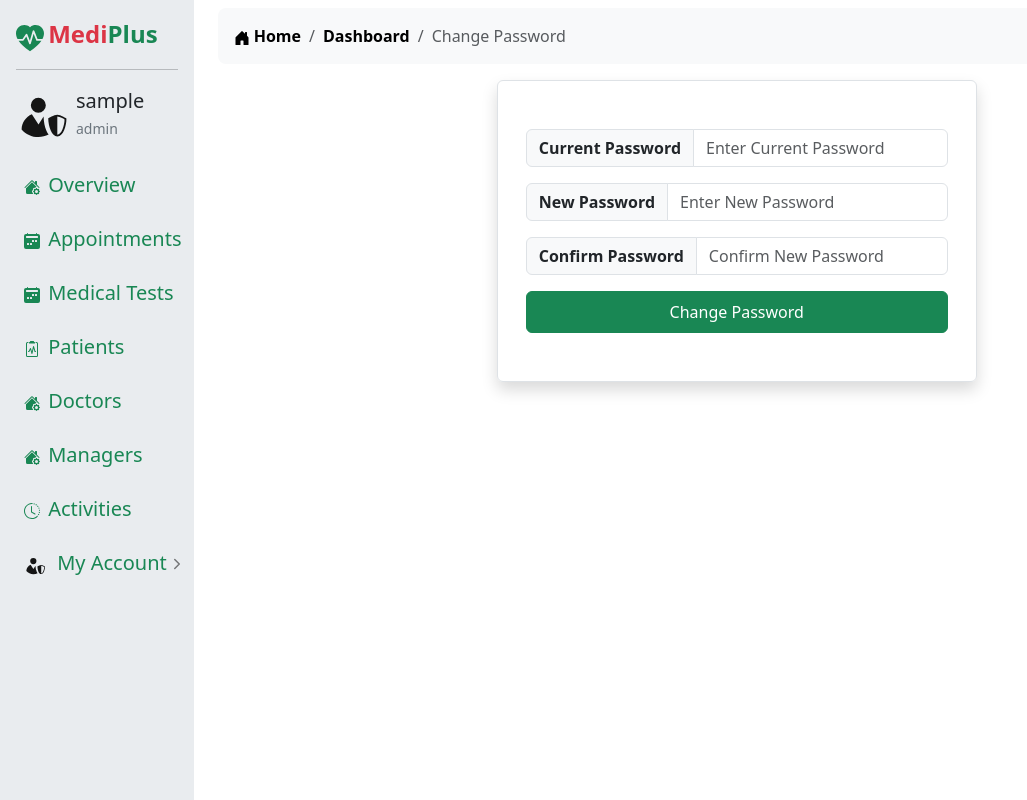
After one commit to alfa-echo-niner-ait/mediplus, a Flask app: page /dashboard/manager/change_password in a window 1280 px wide. The commit adds this page. Shown: the whole page, without its empty margins (0-1027 px from the left). Run offline with Flask 3, Linux system fonts and the light colour scheme; the visitor is signed in with stand-in values (Sample User, id 1); some libraries are stand-ins or nearby versions.

Commit message:
Added manager password change and some new sections

```diff
--- a/src/error/handlers.py
+++ b/src/error/handlers.py
@@ -19,6 +19,12 @@ def error_404(error):
     return render_template('error/error.html', error=error, code=code), 404
 
 
+@error.app_errorhandler(405)
+def error_405(error):
+    code = 405
+    return render_template('error/error.html', error=error, code=code), 405
+
+
 @error.app_errorhandler(500)
 def error_500(error):
     code = 500
--- a/src/manager/forms.py
+++ b/src/manager/forms.py
@@ -1,7 +1,18 @@
 from flask_wtf import FlaskForm
-from wtforms import SelectField, SubmitField, DateField
-from wtforms.validators import DataRequired
+from wtforms import SelectField, SubmitField, DateField, PasswordField
+from wtforms.validators import DataRequired, EqualTo
 from datetime import date
+
+
+class ChangePasswordForm(FlaskForm):
+    current_password = PasswordField('Current Password',
+                             validators=[DataRequired()])
+    new_password = PasswordField('New Password',
+                             validators=[DataRequired()])
+    confirm_password = PasswordField('Confirm Password',
+                                validators=[DataRequired(), EqualTo('new_password')])
+
+    submit = SubmitField('Change Password')
 
 
 class SortForm(FlaskForm):
--- a/src/manager/routes.py
+++ b/src/manager/routes.py
@@ -1,7 +1,9 @@
 from flask import Blueprint, render_template, redirect, url_for, flash, request
-from flask_login import login_required
+from flask_login import login_required, current_user
 from src.users.models import Users, User_Logs
-from src.manager.forms import SortForm
+from src.manager.forms import SortForm, ChangePasswordForm
+from src import db, hash_manager
+from src.public.utils import get_datetime
 
 
 manager = Blueprint('manager', __name__)
@@ -10,7 +12,53 @@ manager = Blueprint('manager', __name__)
 @manager.route('/dashboard/manager')
 @login_required
 def dashboard():
-    return render_template('manager/dashboard.html')
+    return render_template('manager/dashboard.html', title='Manager Dashboard')
+
+
+@manager.route('/dashboard/manager/managers')
+@login_required
+def managers():
+    return render_template('manager/managers.html', title='Managers')
+
+
+@manager.route('/dashboard/manager/doctors')
+@login_required
+def doctors():
+    return render_template('manager/doctors.html', title='Doctors')
+
+
+@manager.route('/dashboard/manager/patients')
+@login_required
+def patients():
+    return render_template('manager/patients.html', title='Patients')
+
+
+@manager.route('/dashboard/manager/change_password', methods=['GET', 'POST'])
+@login_required
+def change_password():
+    form = ChangePasswordForm()
+
+    if form.validate_on_submit():
+        current_password = form.current_password.data
+        if hash_manager.check_password_hash(current_user.password_hash, current_password):
+            new_password = form.confirm_password.data
+            password_hash = hash_manager.generate_password_hash(new_password).decode('utf-8')
+
+            user = Users.query.filter_by(id=current_user.id).first()
+            user.password_hash = password_hash
+
+            date, time = get_datetime()
+            new_log = User_Logs(current_user.id, 'Change Password', date, time)
+            db.session.add(new_log)
+            db.session.commit()
+
+            flash("Password changed successfully!", category="success")
+            return redirect(url_for('manager.dashboard'))
+        else:
+            flash("Sorry, current password didn't match!", category="danger")
+
+    return render_template('manager/change_password.html', form=form, title='Change Password')
+
 
 
 @manager.route('/dashboard/manager/logs', methods=['GET', 'POST'])
--- a/src/public/routes.py
+++ b/src/public/routes.py
@@ -126,6 +126,10 @@ def reset_password(username, token):
 
                 user.password_hash = password_hash
                 user.token = ""
+
+                date, time = get_datetime()
+                new_log = User_Logs(user.id, 'Change Password', date, time)
+                db.session.add(new_log)
                 db.session.commit()
 
                 flash('Password changed successfully! Login to continue.', category='success')
--- a/src/templates/layout/layout_manager.html
+++ b/src/templates/layout/layout_manager.html
@@ -25,7 +25,7 @@
 
 <body>
     <main class="wrapper" role="main">
-        <aside class="sidebar p-3 bg-light">
+        <aside class="sidebar p-3 bg-body-secondary">
             <div class="d-flex flex-column">
                 <a class="navbar-brand me-3" href="{{ url_for('public.index') }}">
                     <svg width="28" height="28" fill="#198754" viewBox="0 0 16 16">
@@ -40,11 +40,23 @@
                 </a>
 
                 <hr>
+                <div class="navbar-brand mb-3">
+                    <img src="{{ url_for('static', filename='avatars/manager/manager.svg') }}"
+                        width="60" class="rounded-pill float-start" alt="😊">
+                    <div class="fs-5 d-none d-sm-inline">
+                        {{ current_user.username }}
+                    </div>
+                    <br>
+                    <div class="small text-secondary d-none d-sm-inline">
+                        {{ current_user.role }}
+                    </div>
+                </div>
+
                 <!-- Sidebar Options Start -->
                 <ul class="nav flex-column me-3">
                     <li class="nav-item mb-2">
                         <a href="{{ url_for('public.dashboard') }}"
-                            class="navbar-brand nav-link rounded p-2 text-success" id="side_overview">
+                            class="navbar-brand nav-link text-success rounded p-2" id="side_overview">
                             <svg width="16" height="16" fill="currentColor" class="bi">
                                 <path
                                     d="M7.293 1.5a1 1 0 0 1 1.414 0L11 3.793V2.5a.5.5 0 0 1 .5-.5h1a.5.5 0 0 1 .5.5v3.293l2.354 2.353a.5.5 0 0 1-.708.708L8 2.207 1.354 8.854a.5.5 0 1 1-.708-.708z" />
@@ -69,6 +81,17 @@
 
                     <li class="nav-item mb-2">
                         <a href="#" class="navbar-brand nav-link text-success rounded p-2">
+                            <svg width="16" height="16" fill="currentColor" class="bi" viewBox="0 0 16 16">
+                                <path
+                                    d="M3.5 0a.5.5 0 0 1 .5.5V1h8V.5a.5.5 0 0 1 1 0V1h1a2 2 0 0 1 2 2v11a2 2 0 0 1-2 2H2a2 2 0 0 1-2-2V3a2 2 0 0 1 2-2h1V.5a.5.5 0 0 1 .5-.5m9.954 3H2.545c-.3 0-.545.224-.545.5v1c0 .276.244.5.545.5h10.91c.3 0 .545-.224.545-.5v-1c0-.276-.244-.5-.546-.5M8.5 7a.5.5 0 0 0-.5.5v1a.5.5 0 0 0 .5.5h1a.5.5 0 0 0 .5-.5v-1a.5.5 0 0 0-.5-.5zm3 0a.5.5 0 0 0-.5.5v1a.5.5 0 0 0 .5.5h1a.5.5 0 0 0 .5-.5v-1a.5.5 0 0 0-.5-.5zM3 10.5v1a.5.5 0 0 0 .5.5h1a.5.5 0 0 0 .5-.5v-1a.5.5 0 0 0-.5-.5h-1a.5.5 0 0 0-.5.5m3.5-.5a.5.5 0 0 0-.5.5v1a.5.5 0 0 0 .5.5h1a.5.5 0 0 0 .5-.5v-1a.5.5 0 0 0-.5-.5z" />
+                            </svg>
+                            <span class="ps-1 fs-5 d-none d-sm-inline">Medical Tests</span>
+                        </a>
+                    </li>
+
+                    <li class="nav-item mb-2">
+                        <a href="{{ url_for('manager.patients') }}"
+                            class="navbar-brand nav-link text-success rounded p-2" id="side_patient">
                             <svg width="16" height="16" class="bi" fill="currentColor" viewBox="0 0 16 16">
                                 <path
                                     d="M9.5 0a.5.5 0 0 1 .5.5.5.5 0 0 0 .5.5.5.5 0 0 1 .5.5V2a.5.5 0 0 1-.5.5h-5A.5.5 0 0 1 5 2v-.5a.5.5 0 0 1 .5-.5.5.5 0 0 0 .5-.5.5.5 0 0 1 .5-.5z" />
@@ -82,7 +105,8 @@
                     </li>
 
                     <li class="nav-item mb-2">
-                        <a href="#" class="navbar-brand nav-link text-success rounded p-2">
+                        <a href="{{ url_for('manager.doctors') }}"
+                            class="navbar-brand nav-link text-success rounded p-2" id="side_doctor">
                             <svg width="16" height="16" fill="currentColor" class="bi">
                                 <path
                                     d="M7.293 1.5a1 1 0 0 1 1.414 0L11 3.793V2.5a.5.5 0 0 1 .5-.5h1a.5.5 0 0 1 .5.5v3.293l2.354 2.353a.5.5 0 0 1-.708.708L8 2.207 1.354 8.854a.5.5 0 1 1-.708-.708z" />
@@ -96,7 +120,8 @@
                     </li>
 
                     <li class="nav-item mb-2">
-                        <a href="#" class="navbar-brand nav-link text-success rounded p-2">
+                        <a href="{{ url_for('manager.managers') }}"
+                            class="navbar-brand nav-link text-success rounded p-2" id="side_manager">
                             <svg width="16" height="16" fill="currentColor" class="bi">
                                 <path
                                     d="M7.293 1.5a1 1 0 0 1 1.414 0L11 3.793V2.5a.5.5 0 0 1 .5-.5h1a.5.5 0 0 1 .5.5v3.293l2.354 2.353a.5.5 0 0 1-.708.708L8 2.207 1.354 8.854a.5.5 0 1 1-.708-.708z" />
@@ -129,16 +154,23 @@
                             data-bs-target="#account-collapse" aria-expanded="false" href="">
                             <img src="{{ url_for('static', filename='avatars/manager/manager.svg') }}" width="25"
                                 class="rounded-pill" alt="😊">
-                            <span class="ps-1 fs-5 d-none d-sm-inline">{{ current_user.username }}</span>
+                            <span class="ps-1 fs-5 d-none d-sm-inline">My Account</span>
                         </a>
                         <div class="collapse ms-3" id="account-collapse">
                             <ul class="btn-toggle-nav list-unstyled">
                                 <li><a href="#" class="fs-6 text-success text-decoration-none mb-3">Update Profile</a>
                                 </li>
-                                <li><a href="#" class="fs-6 text-success text-decoration-none mb-3">Change Password</a>
+                                <li>
+                                    <a href="{{ url_for('manager.change_password') }}" class="fs-6 text-success text-decoration-none mb-3">
+                                        Change Password
+                                    </a>
                                 </li>
-                                <li><a href="{{ url_for('public.logout') }}"
-                                        class="fs-6 text-danger text-decoration-none">Logout</a></li>
+                                <li>
+                                    <a href="{{ url_for('public.logout') }}"
+                                        class="fs-6 text-danger text-decoration-none">
+                                        Logout
+                                    </a>
+                                </li>
                             </ul>
                         </div>
                     </li>
--- a/src/templates/layout/layout_public.html
+++ b/src/templates/layout/layout_public.html
@@ -44,6 +44,11 @@
                         <li class="nav-item">
                             <a class="nav-link" aria-current="page" href="{{ url_for('public.dashboard') }}">
                                 Dashboard
+                            </a>
+                        </li>
+                        <li class="nav-item">
+                            <a class="nav-link text-danger" aria-current="page" href="{{ url_for('public.logout') }}">
+                                Logout
                             </a>
                         </li>
 
--- /dev/null
+++ b/src/templates/manager/change_password.html
@@ -0,0 +1,82 @@
+{% extends 'layout/layout_manager.html' %}
+
+
+{% block content %}
+    <div class="container">
+        <nav aria-label="breadcrumb">
+            <ol class="breadcrumb breadcrumb-chevron p-3 bg-body-tertiary rounded-3">
+                <li class="breadcrumb-item">
+                    <a class="link-body-emphasis fw-semibold text-decoration-none" href="{{ url_for('public.index') }}">
+                        <svg width="16" height="16" fill="currentColor" class="bi" viewBox="0 0 16 16">
+                            <path
+                                d="M6.5 14.5v-3.505c0-.245.25-.495.5-.495h2c.25 0 .5.25.5.5v3.5a.5.5 0 0 0 .5.5h4a.5.5 0 0 0 .5-.5v-7a.5.5 0 0 0-.146-.354L13 5.793V2.5a.5.5 0 0 0-.5-.5h-1a.5.5 0 0 0-.5.5v1.293L8.354 1.146a.5.5 0 0 0-.708 0l-6 6A.5.5 0 0 0 1.5 7.5v7a.5.5 0 0 0 .5.5h4a.5.5 0 0 0 .5-.5" />
+                        </svg>
+                        Home
+                    </a>
+                </li>
+                <li class="breadcrumb-item">
+                    <a class="link-body-emphasis fw-semibold text-decoration-none" href="{{ url_for('public.dashboard') }}">
+                        Dashboard
+                    </a>
+                </li>
+                <li class="breadcrumb-item active">
+                    Change Password
+                </li>
+            </ol>
+        </nav>
+    </div>
+
+    <div class="container border rounded shadow pt-5 pb-5 form-signin w-100 m-auto align-items-center"
+        style="max-width: 480px;">
+        <form action="" method="post" class="ms-3 me-3">
+            {{ form.hidden_tag() }}
+            <!-- Old Password -->
+            <div class="input-group mb-3">
+                {{ form.current_password.label(class='input-group-text fw-bold fs-6 d-none d-sm-inline') }}
+                {% if form.current_password.errors %}
+                {{ form.current_password(class="form-control is-invalid", placeholder='Enter Current Password') }}
+                <div class="invalid-feedback">
+                    {% for error in form.current_password.errors %}
+                    <span>{{ error }}</span>
+                    {% endfor %}
+                </div>
+                {% else %}
+                {{ form.current_password(class="form-control", placeholder='Enter Current Password') }}
+                {% endif %}
+            </div>
+            <!-- New Password -->
+            <div class="input-group mb-3 mt-3">
+                {{ form.new_password.label(class='input-group-text fw-bold fs-6 d-none d-sm-inline') }}
+                {% if form.new_password.errors %}
+                {{ form.new_password(class="form-control is-invalid", placeholder='Enter New Password') }}
+                <div class="invalid-feedback">
+                    {% for error in form.new_password.errors %}
+                    <span>{{ error }}</span>
+                    {% endfor %}
+                </div>
+                {% else %}
+                {{ form.new_password(class="form-control", placeholder='Enter New Password') }}
+                {% endif %}
+            </div>
+            <!-- Confirm Password -->
+            <div class="input-group mb-3 mt-3">
+                {{ form.confirm_password.label(class='input-group-text fw-bold fs-6 d-none d-sm-inline') }}
+                {% if form.confirm_password.errors %}
+                {{ form.confirm_password(class="form-control is-invalid", placeholder='Confirm New Password') }}
+                <div class="invalid-feedback">
+                    {% for error in form.confirm_password.errors %}
+                    <span>{{ error }}</span>
+                    {% endfor %}
+                </div>
+                {% else %}
+                {{ form.confirm_password(class="form-control", placeholder='Confirm New Password') }}
+                {% endif %}
+            </div>
+
+            <!-- Submit -->
+            {{ form.submit(class='btn btn-success w-100 py-2') }}
+        </form>
+
+    </div>
+
+{% endblock content %}
```
Also changed, not shown: src/templates/manager/dashboard.html (+10 -1 lines), src/templates/manager/doctors.html (added, +35 -0 lines), src/templates/manager/logs.html (+5 -6 lines), src/templates/manager/managers.html (added, +35 -0 lines), src/templates/manager/patients.html (added, +35 -0 lines).
